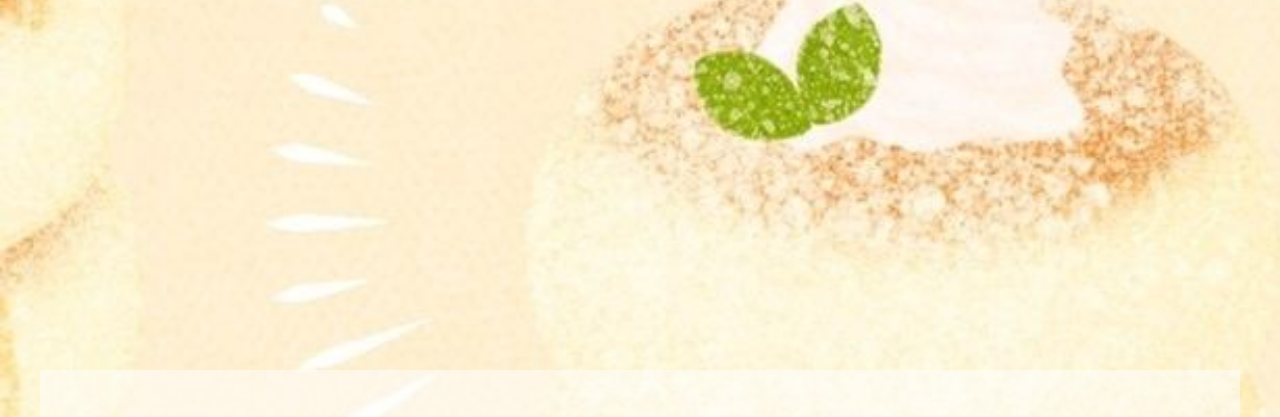
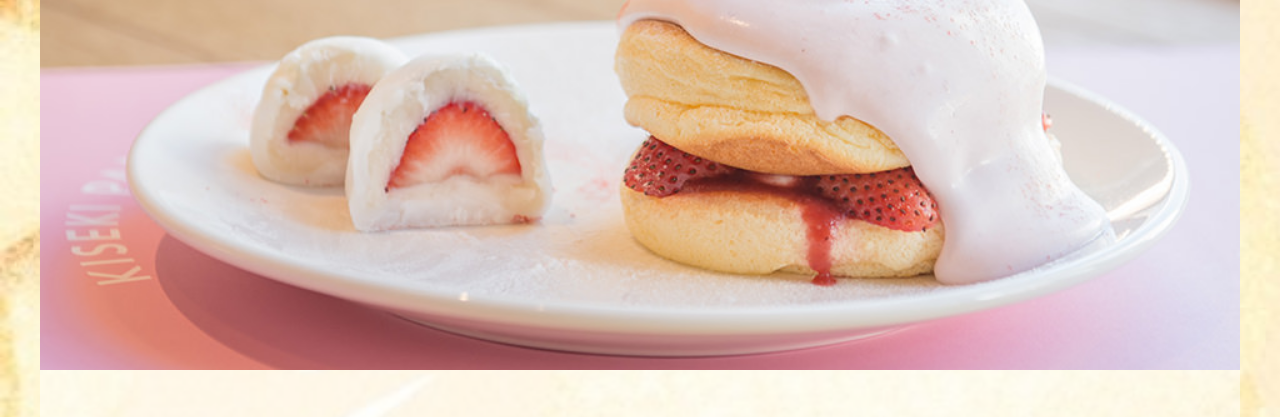
Before and after one commit to hkytracy-eng/soulfleandcoffee, a plain HTML site: page index.html in a window 1280 px wide. Shown: the part 392-809 px from the top of the page. Drawn offline with nearby package versions, Linux system fonts and the light colour scheme; a web font is replaced by a local one.

Commit message:
updated indes css

```diff
--- a/CSS/index.css
+++ b/CSS/index.css
@@ -3,7 +3,7 @@ body{
     font-family: "gaegu","jf-openhuninn-2.1";
 }
 .newest{
-    background-image: url(./IMG/Homepage/herobanner.jpg);
+    background-image: url(../IMG/Homepage/herobanner.jpg);
     background-repeat: no-repeat;
     max-width: 1200px;
     height: 600px;
```
